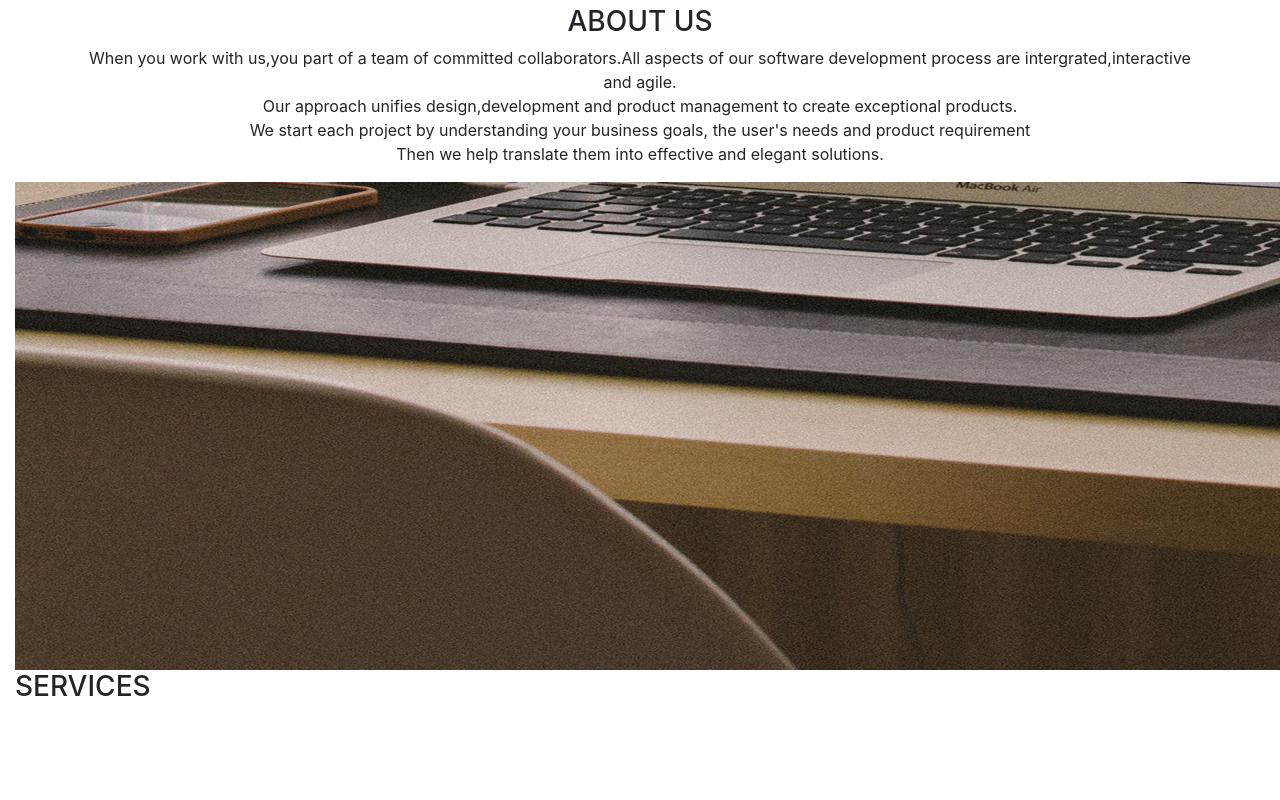
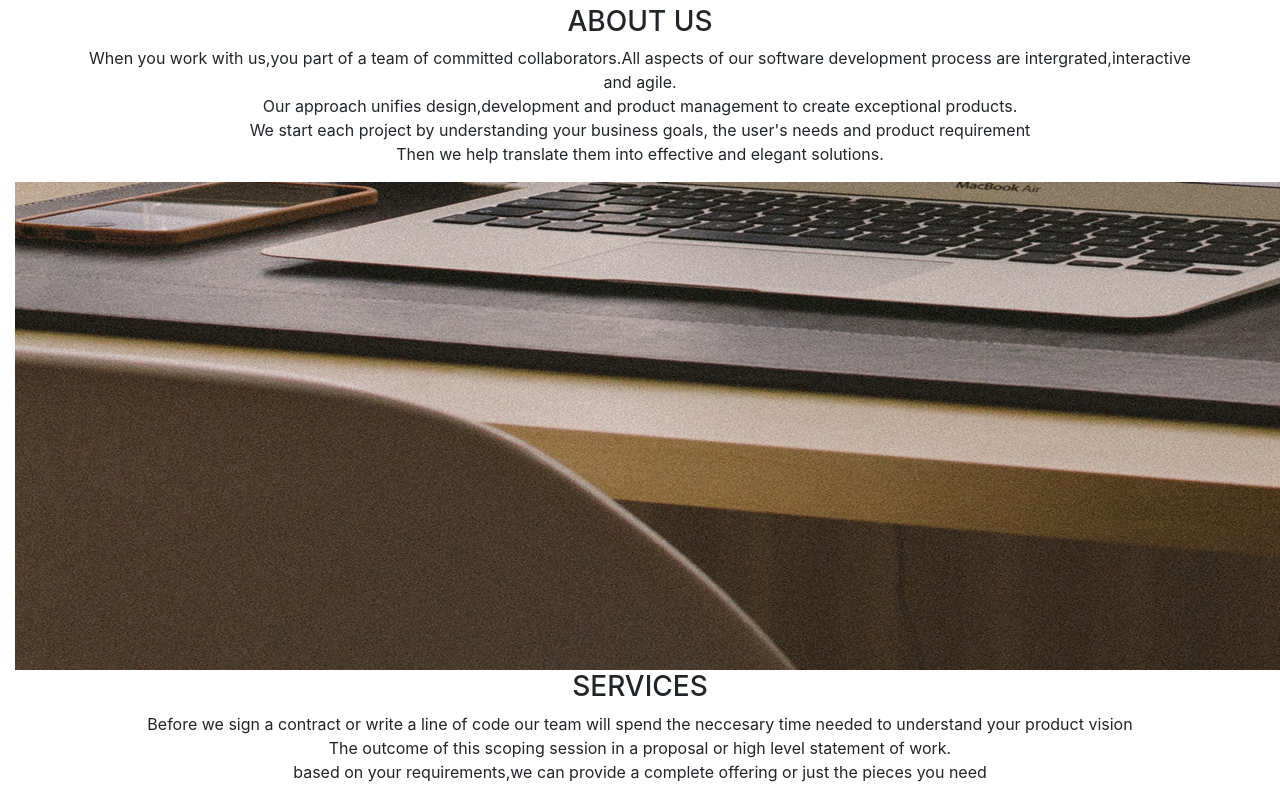
Before and after one commit to Maltilda-Nyaboke/week-6, a plain HTML site: page index.html in a window 1280 px wide. Shown: the part 1188-1988 px from the top of the page. Before the commit the page ends 1900 px from the top, so only its background shows below. Drawn offline with nearby package versions, Linux system fonts and the light colour scheme.

Commit message:
style:add services section

```diff
--- a/index.html
+++ b/index.html
@@ -22,9 +22,12 @@ and agile.<br>Our approach unifies design,development and product management to
 We start each project by understanding your business goals, the user's needs and product requirement<br>Then
 we help translate them into effective and elegant solutions.</p>
 </div>
-<div class="section-three">
+<div class="section-three text-center">
     <img src="./img/s_image.jpg" alt="services">
     <h3>SERVICES</h3>
+    <p>Before we sign a contract or write a line of code our team will spend the neccesary time needed to understand your product vision<br>
+    The outcome of this scoping session in a proposal or high level statement of work.<br>
+based on your requirements,we can provide a complete offering or just the pieces you need</p>
 </div>
     </div>
     <!-- jQuery first, then Popper.js, then Bootstrap JS -->
```
